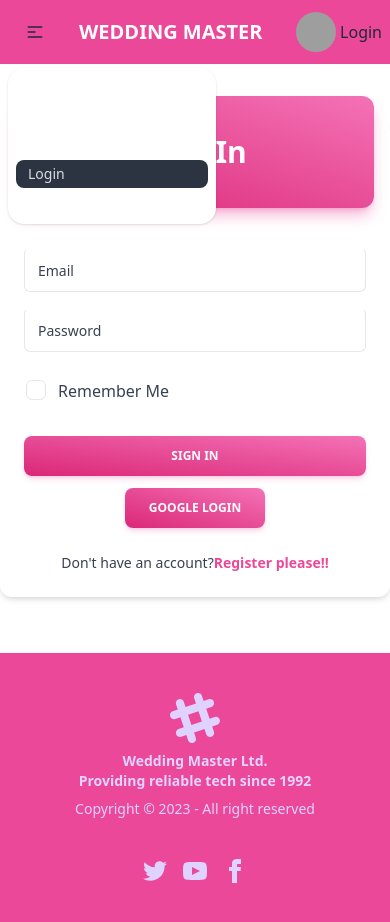
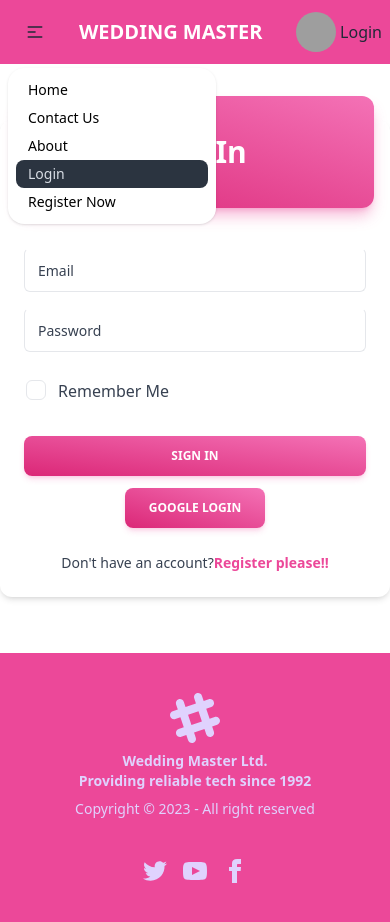
Before and after one commit to amir811537/marrage-management-system, a React (Vite) app: page /login in a window 390 px wide. Both pictures are taken after a click on the label 35 px from the left and 32 px from the top of the page. Built offline with nearby package versions, Linux system fonts and the light colour scheme; no server answers; grey boxes are pictures that could not be loaded.

Commit message:
navbar text color set in mobile devices

```diff
--- a/src/Shared/Navbar/Navbar.jsx
+++ b/src/Shared/Navbar/Navbar.jsx
@@ -33,7 +33,7 @@
             <label tabIndex={0} className="btn btn-ghost lg:hidden">
               <svg xmlns="http://www.w3.org/2000/svg" className="h-5 w-5" fill="none" viewBox="0 0 24 24" stroke="currentColor"><path strokeLinecap="round" strokeLinejoin="round" strokeWidth="2" d="M4 6h16M4 12h8m-8 6h16" /></svg>
             </label>
-            <ul tabIndex={0} className="menu menu-sm dropdown-content mt-3 z-[1] p-2 shadow bg-base-100 rounded-box text-white w-52">
+            <ul tabIndex={0} className="menu menu-sm dropdown-content mt-3 z-[1] p-2 shadow bg-base-100 rounded-box text-black lg:text-white w-52">
              {
                 navlinks
              }
@@ -42,7 +42,7 @@
           <a className="btn btn-ghost normal-case text-white text-xl">WEDDING MASTER</a>
         </div>
         <div className="navbar-center hidden lg:flex">
-          <ul className="menu menu-horizontal px-1 text-white">
+          <ul className="menu menu-horizontal px-1 text-black lg:text-white">
             {
                 navlinks
             }
--- a/src/pages/Login/Login.jsx
+++ b/src/pages/Login/Login.jsx
@@ -17,6 +17,8 @@
         showConfirmButton: false,
         timer: 3000,
       });
+      navigate(location?.state ? location.state : "/");
+
     });
 };
 
```
